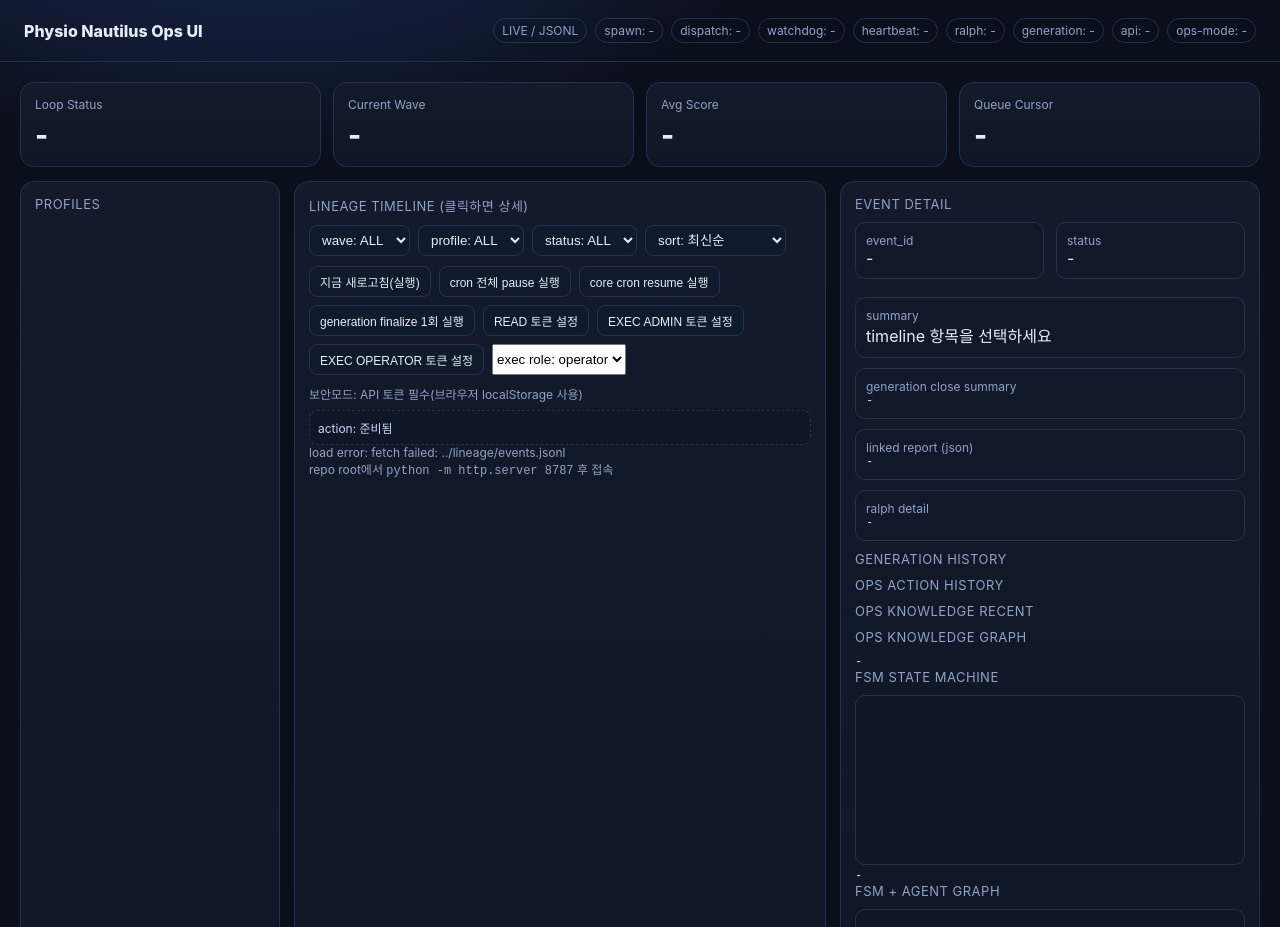
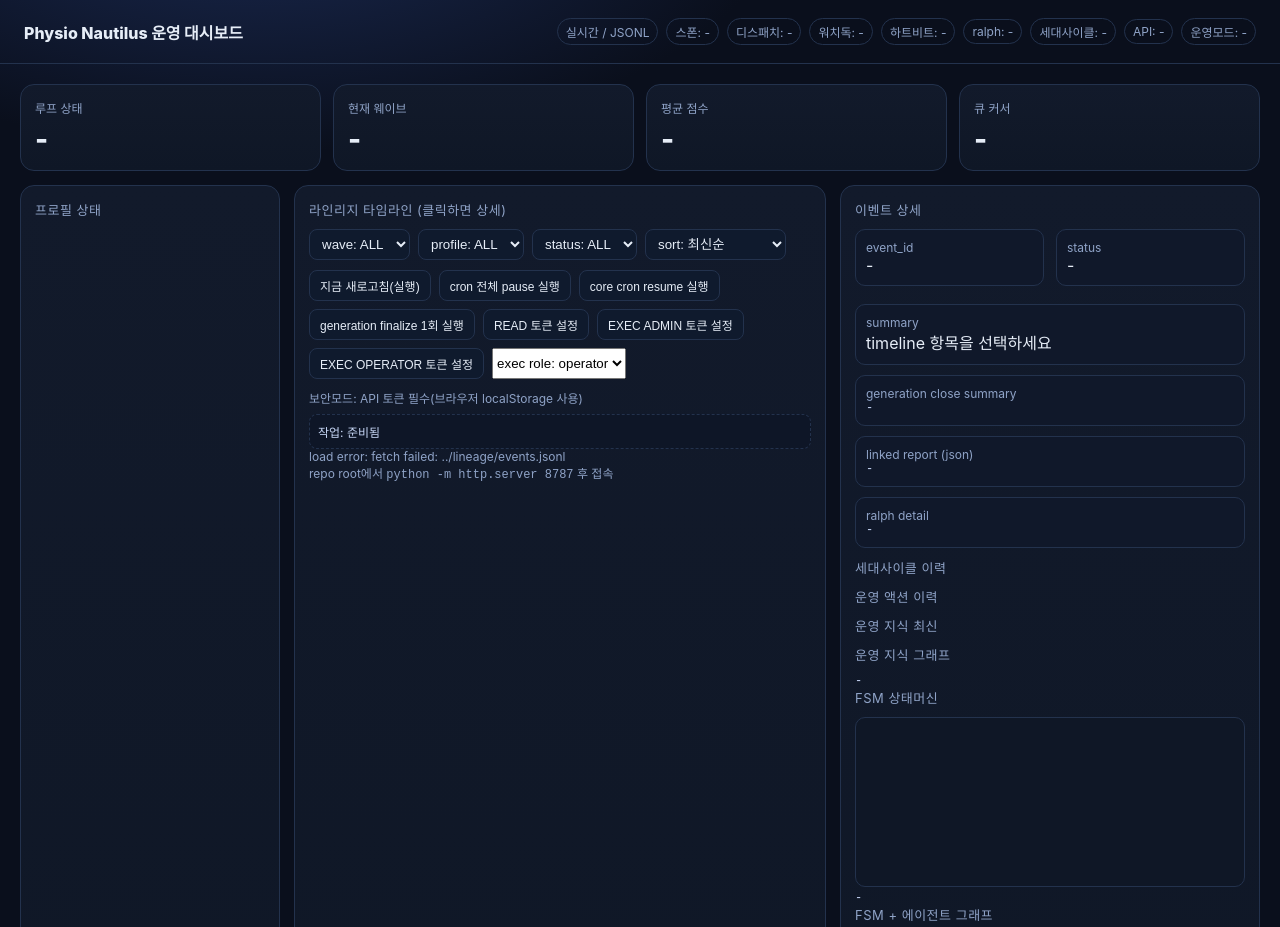
Before and after one commit to Youngkwon-Lee/physio-hermes-ops, a plain HTML site: page dashboard/index.html in a window 1280 px wide. Shown: the top 927 px of the page. Drawn offline with Linux system fonts and the light colour scheme; no server answers.

Commit message:
feat(dashboard): localize core UI labels to Korean

```diff
--- a/dashboard/index.html
+++ b/dashboard/index.html
@@ -3,7 +3,7 @@
 <head>
   <meta charset="utf-8" />
   <meta name="viewport" content="width=device-width, initial-scale=1" />
-  <title>Physio Nautilus Ops UI</title>
+  <title>Physio Nautilus 운영 대시보드</title>
   <style>
     :root{--bg:#0a0f1c;--panel:#121a2b;--panel2:#0f1726;--line:#23324d;--txt:#e6edf7;--muted:#8fa3c7;--ok:#33d17a;--warn:#f6c453;--bad:#ff6b6b;--acc:#6ea8ff}
     *{box-sizing:border-box} body{margin:0;background:radial-gradient(1200px 600px at 20% -10%,#1b2b55 0%,var(--bg) 45%);color:var(--txt);font-family:Inter,system-ui,sans-serif}
@@ -41,35 +41,35 @@
 </head>
 <body>
   <header class="top">
-    <div class="brand">Physio Nautilus Ops UI</div>
+    <div class="brand">Physio Nautilus 운영 대시보드</div>
     <div style="display:flex;gap:8px;align-items:center">
-      <span class="badge">LIVE / JSONL</span>
-      <span class="badge" id="ctl-spawn">spawn: -</span>
-      <span class="badge" id="ctl-dispatch">dispatch: -</span>
-      <span class="badge" id="ctl-watchdog">watchdog: -</span>
-      <span class="badge" id="ctl-heartbeat">heartbeat: -</span>
+      <span class="badge">실시간 / JSONL</span>
+      <span class="badge" id="ctl-spawn">스폰: -</span>
+      <span class="badge" id="ctl-dispatch">디스패치: -</span>
+      <span class="badge" id="ctl-watchdog">워치독: -</span>
+      <span class="badge" id="ctl-heartbeat">하트비트: -</span>
       <span class="badge" id="ctl-ralph">ralph: -</span>
-      <span class="badge" id="ctl-generation">generation: -</span>
-      <span class="badge" id="ctl-api">api: -</span>
-      <span class="badge" id="ctl-mode">ops-mode: -</span>
+      <span class="badge" id="ctl-generation">세대사이클: -</span>
+      <span class="badge" id="ctl-api">API: -</span>
+      <span class="badge" id="ctl-mode">운영모드: -</span>
     </div>
   </header>
   <main class="wrap">
     <section class="kpis">
-      <div class="card"><div class="label">Loop Status</div><div class="value" id="kpi-status">-</div></div>
-      <div class="card"><div class="label">Current Wave</div><div class="value" id="kpi-wave">-</div></div>
-      <div class="card"><div class="label">Avg Score</div><div class="value" id="kpi-score">-</div></div>
-      <div class="card"><div class="label">Queue Cursor</div><div class="value" id="kpi-cursor">-</div></div>
+      <div class="card"><div class="label">루프 상태</div><div class="value" id="kpi-status">-</div></div>
+      <div class="card"><div class="label">현재 웨이브</div><div class="value" id="kpi-wave">-</div></div>
+      <div class="card"><div class="label">평균 점수</div><div class="value" id="kpi-score">-</div></div>
+      <div class="card"><div class="label">큐 커서</div><div class="value" id="kpi-cursor">-</div></div>
     </section>
 
     <section class="layout">
       <aside class="card">
-        <div class="section-title">Profiles</div>
+        <div class="section-title">프로필 상태</div>
         <div id="profiles"></div>
       </aside>
 
       <section class="card">
-        <div class="section-title">Lineage Timeline (클릭하면 상세)</div>
+        <div class="section-title">라인리지 타임라인 (클릭하면 상세)</div>
         <div class="filters">
           <select id="filter-wave"><option value="ALL">wave: ALL</option></select>
           <select id="filter-profile"><option value="ALL">profile: ALL</option></select>
@@ -101,12 +101,12 @@
           </select>
         </div>
         <div class="mini">보안모드: API 토큰 필수(브라우저 localStorage 사용)</div>
-        <div class="cmdbox" id="action-feedback">action: 준비됨</div>
+        <div class="cmdbox" id="action-feedback">작업: 준비됨</div>
         <div id="timeline"></div>
       </section>
 
       <aside class="card">
-        <div class="section-title">Event Detail</div>
+        <div class="section-title">이벤트 상세</div>
         <div class="two-col" style="margin-bottom:10px">
           <div class="queue-item"><div class="muted">event_id</div><div id="d-eid">-</div></div>
           <div class="queue-item"><div class="muted">status</div><div id="d-status">-</div></div>
@@ -127,21 +127,21 @@
           <div class="muted">ralph detail</div>
           <pre id="d-ralph">-</pre>
         </div>
-        <div class="section-title">Generation History</div>
+        <div class="section-title">세대사이클 이력</div>
         <div id="gen-history"></div>
-        <div class="section-title">Ops Action History</div>
+        <div class="section-title">운영 액션 이력</div>
         <div id="ops-history"></div>
-        <div class="section-title">Ops Knowledge Recent</div>
+        <div class="section-title">운영 지식 최신</div>
         <div id="ops-knowledge-recent"></div>
-        <div class="section-title">Ops Knowledge Graph</div>
+        <div class="section-title">운영 지식 그래프</div>
         <pre id="ops-knowledge-graph">-</pre>
-        <div class="section-title">FSM State Machine</div>
+        <div class="section-title">FSM 상태머신</div>
         <div id="fsm-current"></div>
         <svg id="fsm-diagram" class="fsm-svg" viewBox="0 0 760 170" preserveAspectRatio="xMidYMid meet"></svg>
         <pre id="fsm-transitions">-</pre>
-        <div class="section-title">FSM + Agent Graph</div>
+        <div class="section-title">FSM + 에이전트 그래프</div>
         <svg id="fsm-agent-graph" class="fsm-svg" viewBox="0 0 760 220" preserveAspectRatio="xMidYMid meet"></svg>
-        <div class="section-title">Wave Queue (next)</div>
+        <div class="section-title">웨이브 큐 (다음)</div>
         <div id="queue"></div>
       </aside>
     </section>
@@ -482,11 +482,11 @@
       try{
         const hb = await getJson('../lineage/heartbeat.json');
         const ok = !!hb.alive;
-        el.textContent = `heartbeat: ${ok ? '💓 alive' : '💔 down'}`;
+        el.textContent = `하트비트: ${ok ? '💓 정상' : '💔 다운'}`;
         el.style.borderColor = ok ? '#2a5f44' : '#8a2f2f';
         el.style.color = ok ? '#8fe3b3' : '#ff9b9b';
       }catch(_){
-        el.textContent = 'heartbeat: ?';
+        el.textContent = '하트비트: ?';
       }
     }
 
@@ -511,11 +511,11 @@
         const g = await getJson('../lineage/generation_cycle_state.json');
         const d = String(g.decision || 'unknown').toUpperCase();
         const emoji = d === 'GREEN' ? '🟢' : (d === 'YELLOW' ? '🟡' : (d === 'RED' ? '🔴' : '•'));
-        el.textContent = `generation: ${emoji} ${d}`;
+        el.textContent = `세대사이클: ${emoji} ${d}`;
         el.style.borderColor = d === 'GREEN' ? '#2a5f44' : (d === 'RED' ? '#8a2f2f' : '#8a6d3b');
         el.style.color = d === 'GREEN' ? '#8fe3b3' : (d === 'RED' ? '#ff9b9b' : '#f6c453');
       }catch(_){
-        el.textContent = 'generation: ?';
+        el.textContent = '세대사이클: ?';
       }
     }
 
@@ -528,7 +528,7 @@
         const payload = await r.json();
         const auth = payload.auth_required ? '🔐' : '🟢';
         const mode = payload.auth_mode || '-';
-        el.textContent = `api: ${auth} ready (${mode})`;
+        el.textContent = `API: ${auth} 준비됨 (${mode})`;
         el.style.borderColor = '#2a5f44';
         el.style.color = '#8fe3b3';
 
@@ -537,18 +537,18 @@
           const rec = payload.mode_recommendation || {};
           const m = String(rec.mode || 'UNKNOWN').toUpperCase();
           const emoji = m === 'SAFE' ? '🛡️' : (m === 'NORMAL' ? '🟡' : (m === 'AGGRESSIVE' ? '🚀' : '•'));
-          modeEl.textContent = `ops-mode: ${emoji} ${m}`;
+          modeEl.textContent = `운영모드: ${emoji} ${m}`;
           modeEl.title = rec.reason || '';
           modeEl.style.borderColor = m === 'SAFE' ? '#8a2f2f' : (m === 'NORMAL' ? '#8a6d3b' : '#2a5f44');
           modeEl.style.color = m === 'SAFE' ? '#ff9b9b' : (m === 'NORMAL' ? '#f6c453' : '#8fe3b3');
         }
       }catch(_){
-        el.textContent = 'api: 🔴 down';
+        el.textContent = 'API: 🔴 다운';
         el.style.borderColor = '#8a2f2f';
         el.style.color = '#ff9b9b';
         const modeEl = document.getElementById('ctl-mode');
         if(modeEl){
-          modeEl.textContent = 'ops-mode: ?';
+          modeEl.textContent = '운영모드: ?';
           modeEl.style.borderColor = '#8a6d3b';
           modeEl.style.color = '#f6c453';
         }
```
